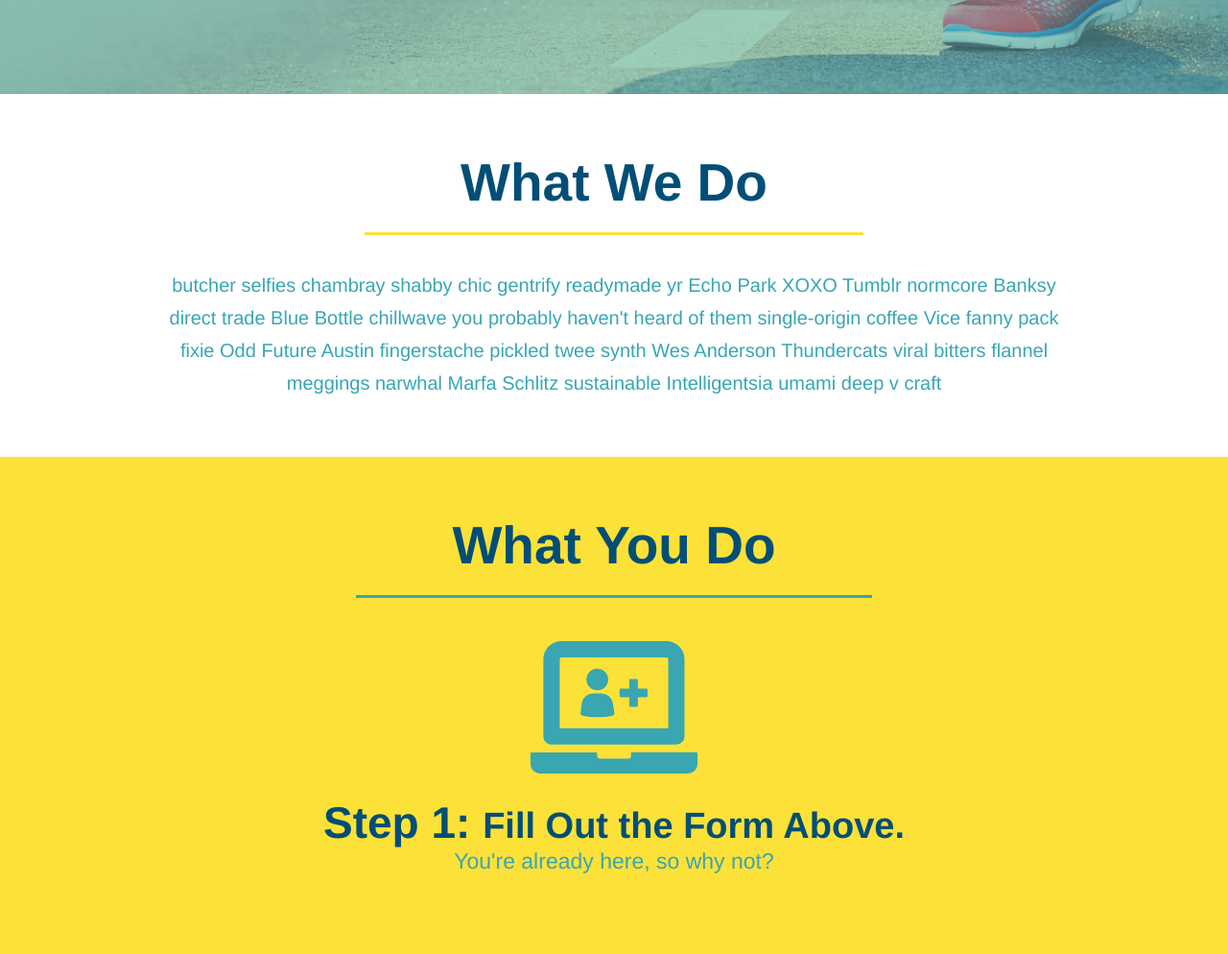
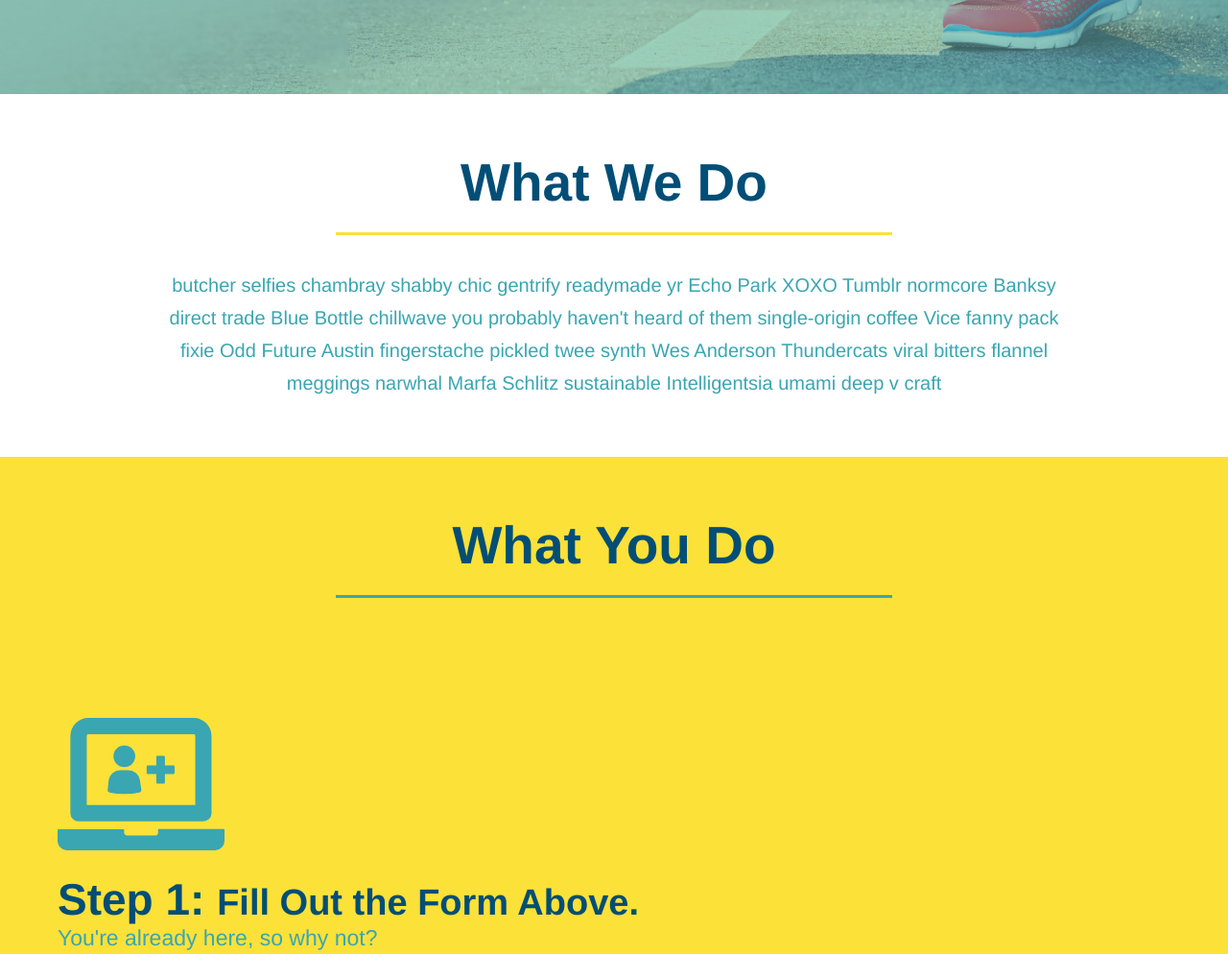
Before and after one commit to batysteven/run-buddy, a plain HTML site: page index.html in a window 1280 px wide. Shown: the part 609-1603 px from the top of the page at 96% size. Drawn offline with Linux system fonts and the light colour scheme.

Commit message:
add flex-row to sections

```diff
--- a/assets/css/style.css
+++ b/assets/css/style.css
@@ -141,30 +141,27 @@ section {
     font-size: 16px;
 }
 
-.intro {
-    text-align: center;
-}
-
 .intro p {
     line-height: 1.7;
     color: #39a6b2;
     width: 80%;
     font-size: 20px;
     margin: 0 auto;
+    text-align: center;
 }
 
 .steps {
-    text-align: center;
     background: #fce138;
 }
 
 .section-title {
     font-size: 55px;
     color: #024e76;
-    margin-bottom: 35px;
-    padding: 0 100px 20px 100px;
-    display: inline-block;
     border-bottom: 3px solid;
+    padding-bottom: 20px;
+    text-align: center;
+    margin: 0 auto 35px auto;
+    width: 50%;
 }
 
 .primary-border {
@@ -197,10 +194,6 @@ section {
 
 .steps span {
     font-size: 38px;
-}
-
-.trainers {
-    text-align: center;
 }
 
 .trainer {
@@ -247,7 +240,6 @@ section {
 }
 
 .contact {
-    text-align: center;
     background: #024e76;
 }
 
@@ -283,3 +275,7 @@ section {
 .contact-info a {
     color: #fce138;
 }
+
+.flex-row {
+    display: flex;
+}
--- a/index.html
+++ b/index.html
@@ -77,15 +77,21 @@
 
         <!-- "what we do" section-->
         <section id="what-we-do" class="intro">
+            <div class="flex-row">
                 <h2 class="section-title primary-border">What We Do</h2>
+            </div>
+            <div class="flex-row">
                 <p>
                     butcher selfies chambray shabby chic gentrify readymade yr Echo Park XOXO Tumblr normcore Banksy direct trade Blue Bottle chillwave you probably haven't heard of them single-origin coffee Vice fanny pack fixie Odd Future Austin fingerstache pickled twee synth Wes Anderson Thundercats viral bitters flannel meggings narwhal Marfa Schlitz sustainable Intelligentsia umami deep v craft
                 </p>
+            </div>
         </section>
 
         <!-- "what you do" section-->
         <section id="what-you-do" class="steps">
+            <div class="flex-row">
                 <h2 class="section-title secondary-border">What You Do</h2>
+            </div>
             <div>
                 <img src="./assets/images/step-1.svg" alt="" />
                 <h3>Step 1: <span>Fill Out the Form Above.</span></h3>
@@ -113,7 +119,9 @@
 
         <!-- "meet the trainers" section-->
         <section id="your-trainers" class="trainers">
+            <div class="flex-row">
                 <h2 class="section-title primary-border">Meet The Trainers</h2>
+            </div>
             <article class="trainer">
                 <img src="./assets/images/trainer-1.jpg" alt="Arron Stephens in his workout clothes, ready to pump iron" />
                 <div class="trainer-bio text-left">
@@ -153,7 +161,9 @@
 
         <!-- "reach out" section-->
         <section id="reach-out" class="contact">
+            <div class="flex-row">
                 <h2 class="section-title secondary-border">Reach Out</h2>
+            </div>
             <div class="contact-info">
                 <iframe src="https://www.google.com/maps/embed?pb=!1m18!1m12!1m3!1d3002.3502723604474!2d-111.9580590199952!3d41.19233648575772!2m3!1f0!2f0!3f0!3m2!1i1024!2i768!4f13.1!3m3!1m2!1s0x87530f4e763ddbcb%3A0x256bccaa65f3a9dc!2s3855%20Grandview%20Dr%2C%20Ogden%2C%20UT%2084403!5e0!3m2!1sen!2sus!4v1604132061090!5m2!1sen!2sus"
                 frameborder="0" style="border:0;" allowfullscreen="" aria-hidden="false" tabindex="0">
@@ -190,7 +200,9 @@
 
         <!--footer-->
         <footer>
+            <div class="flex-row">
                 <h2>❤️ Made with love by Run Buddy.</h2>
+            </div>
             <div>
                 <a href="./privacy-policy.html">Read Our Privacy Policy</a><br />
                 &copy; 2019 Run Buddy, Inc.
```
Lines whose indentation alone changed are shown as unchanged.
